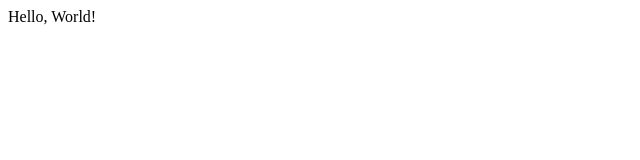
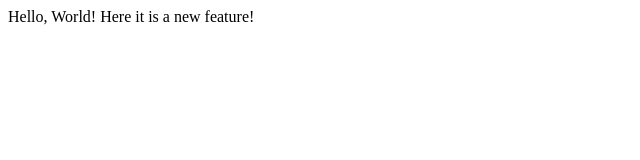
Before and after one commit to migs9875/lecture1, a plain HTML site: page index.html in a window 1280 px wide. Shown: the whole page, without its empty margins (0-640 px from the left). Drawn offline with Linux system fonts and the light colour scheme.

Commit message:
Added another line

```diff
--- a/index.html
+++ b/index.html
@@ -5,5 +5,6 @@
     </head>
     <body>
         Hello, World!
+        Here it is a new feature!
     </body>
 </html>
```
